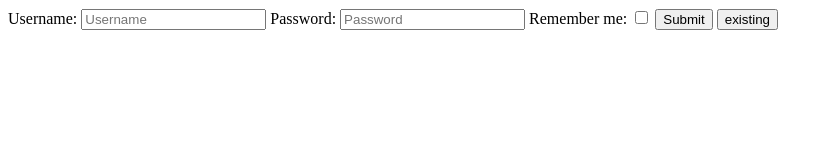
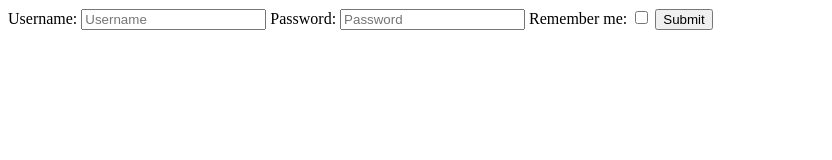
Before and after one commit to acciojob/remember-me-login-form-SaiRuthwik22, a website: page main.html in a window 1280 px wide. Shown: the whole page, without its empty margins (0-832 px from the left). Drawn offline with Linux system fonts and the light colour scheme.

Commit message:
created a submission

```diff
--- a/main.html
+++ b/main.html
@@ -19,7 +19,6 @@
     <input type="checkbox" id="checkbox" />
 
     <input type="submit" id="submit" value="Submit" onclick="execute(event)" />
-	<button id="existing">existing</button>
 </form>
     <script type="text/javascript" src="./script.js">
 </script>
--- a/script.js
+++ b/script.js
@@ -17,7 +17,7 @@ function execute(event) {
         let button = document.getElementById("existing");
         if (!button) {
             button = document.createElement("button");
-            button.id = "existing";
+            button.setAttribute(id,"existing")
             button.textContent = "Login as existing user";
             form.appendChild(button);
         }
```
